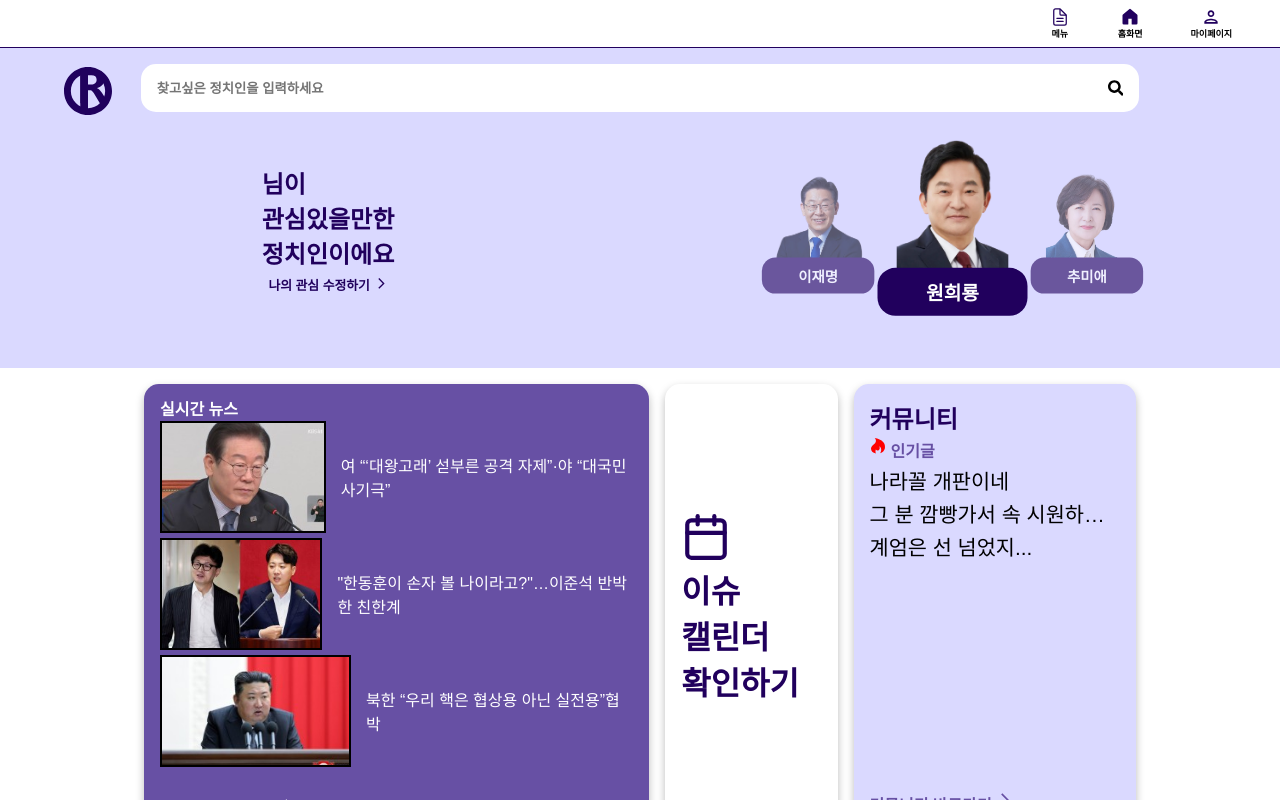
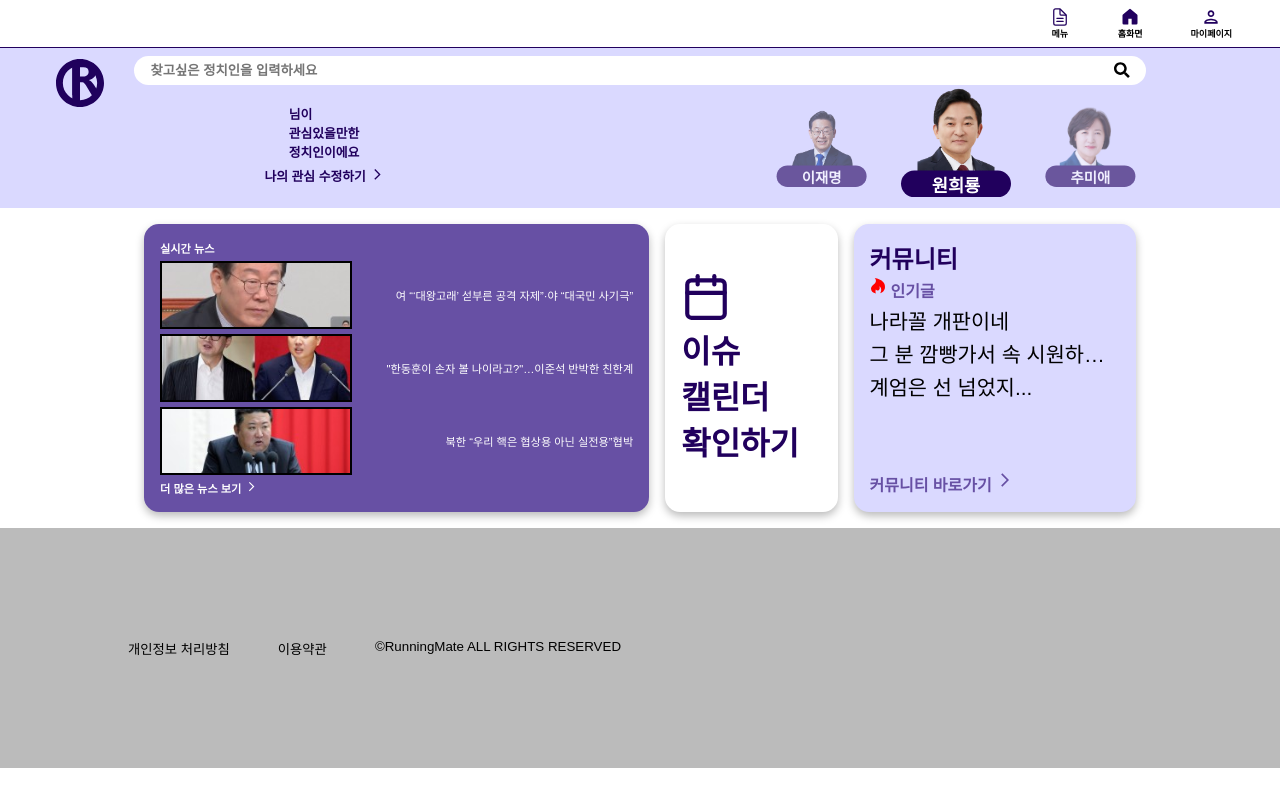
Before and after one commit to election-assistant-devteam/election-assistant, a React (Vite) app: page / in a window 1280 px wide. Built offline with nearby package versions, Linux system fonts and the light colour scheme; a web font is replaced by a local one.

Commit message:
refactor : main 페이지 ui 리팩토링

```diff
--- a/src/components/common/AutoCarousel/AutoCarousel.module.scss
+++ b/src/components/common/AutoCarousel/AutoCarousel.module.scss
@@ -16,13 +16,17 @@
     align-items: center;
 
     &__image {
-      width: 7rem;
-      height: 8rem;
+      width: 8rem;
+      height: 10rem;
       object-fit: contain;
       border-radius: 10px;
       //   box-shadow: 0px 5px 15px rgba(0, 0, 0, 0.3);
 
       z-index: 1;
+      @include desktop {
+        width: 5rem;
+        height: 6rem;
+      }
     }
 
     &__nameTag {
@@ -40,6 +44,11 @@
       display: flex;
       justify-content: center;
       align-items: center;
+
+      @include desktop {
+        width: 100px;
+        height: 1.5rem;
+      }
     }
   }
 }
--- a/src/components/common/AutoCarousel/AutoCarousel.tsx
+++ b/src/components/common/AutoCarousel/AutoCarousel.tsx
@@ -36,7 +36,7 @@ function AutoCarousel() {
             className={styles.contents__imageWrapper}
             key={i}
             animate={{
-              scale: offset === 1 ? 1.2 : 0.9,
+              scale: offset === 1 ? 1.1 : 0.9,
               opacity: offset === 1 ? 1 : 0.6,
               x: (offset - 1) * 134.4,
               zIndex: offset === 1 ? 10 : 5,
--- a/src/pages/main/centerview/HotPoliticianSection.module.scss
+++ b/src/pages/main/centerview/HotPoliticianSection.module.scss
@@ -2,7 +2,7 @@
   width: 100%;
   height: 40%;
   background-color: $color-purple-200;
-  padding: 1rem;
+  padding: 0.5rem;
 
   display: flex;
   flex-direction: column;
@@ -13,7 +13,7 @@
   }
 
   @include desktop {
-    height: 20rem;
+    height: 10rem;
 
     &__header {
       display: block;
@@ -54,6 +54,9 @@
         flex-direction: row;
         justify-content: center;
         align-items: center;
+        @include desktop {
+          font-size: 0.8rem;
+        }
       }
 
       &__edit {
--- a/src/pages/main/centerview/LiveNewsItem.module.scss
+++ b/src/pages/main/centerview/LiveNewsItem.module.scss
@@ -6,9 +6,12 @@
   gap: 15px;
 
   width: 100%;
-  height: 100%;
+  flex: 1;
+  min-height: 0;
+
   @include desktop {
-    height: 7rem;
+    flex: 1;
+    min-height: 0;
   }
 
   &__image {
--- a/src/pages/main/centerview/LiveNewsSection.module.scss
+++ b/src/pages/main/centerview/LiveNewsSection.module.scss
@@ -11,6 +11,8 @@
   display: flex;
   flex-direction: column;
   justify-content: space-between;
+
+  font-size: 0.7rem;
   @include desktop {
     height: 100%;
   }
@@ -33,9 +35,13 @@
     display: flex;
     flex-direction: column;
     align-items: center;
-    justify-content: start;
+    // justify-content: space-between;
 
     gap: 5px;
+
+    @include desktop {
+      flex: 1;
+    }
   }
   &__foot {
     display: flex;
@@ -47,73 +53,3 @@
     color: white;
   }
 }
-
-@include desktop {
-  // .newsContainer {
-  //   width: 35%;
-  //   height: 100%;
-  //   display: flex;
-  //   flex-direction: column;
-  //   justify-content: space-between;
-
-  //   padding: 1rem;
-  //   gap: 5px;
-
-  //   background-color: $color-purple-400;
-  //   border-radius: 15px;
-  //   box-shadow: 0px 4px 8px $color-gray-200;
-
-  //   &__head {
-  //     display: flex;
-  //     flex-direction: row;
-  //     align-items: center;
-  //     justify-content: start;
-
-  //     color: white;
-  //   }
-  //   &__body {
-  //     display: flex;
-  //     flex-direction: row;
-  //     align-items: center;
-
-  //     gap: 5px;
-
-  //     cursor: pointer;
-  //     &__image {
-  //       width: 40%;
-  //       min-width: 6rem;
-
-  //       border-style: solid;
-  //       border-color: black;
-  //       border-width: 2px;
-  //     }
-  //     &__newsTitle {
-  //       font-size: clamp(0px, 2vw, 15px);
-  //       display: -webkit-box;
-  //       -webkit-line-clamp: 3; /* 최대 2줄까지 표시 */
-  //       -webkit-box-orient: vertical;
-  //       overflow: hidden;
-  //       text-overflow: ellipsis;
-  //     }
-  //   }
-  //   &__foot {
-  //     display: flex;
-  //     flex-direction: row;
-  //     justify-content: start;
-  //     align-items: center;
-
-  //     font-size: 0.8rem;
-  //     color: white;
-
-  //     cursor: pointer;
-  //     &__text {
-  //       display: flex;
-  //       align-items: center;
-  //     }
-  //     &__icon {
-  //       display: flex;
-  //       align-items: center;
-  //     }
-  //   }
-  // }
-}
--- a/src/pages/main/centerview/styles/centerview.module.scss
+++ b/src/pages/main/centerview/styles/centerview.module.scss
@@ -57,7 +57,7 @@
       &__dataSection {
         width: 80%;
         // height: 60%;
-        height: 30rem;
+        height: 20rem;
         display: flex;
         flex-direction: row;
         justify-content: space-between;
--- a/src/pages/main/index.tsx
+++ b/src/pages/main/index.tsx
@@ -1,7 +1,7 @@
 import React, { useEffect, useMemo, useState } from "react";
 import styles from "./styles/main.module.scss";
 import MenuView from "./menuview/index";
-import CenterView from "./centerview/index";
+import CenterView from "./centerview/CenterView";
 import PersonalView from "./personalview/index";
 import { AnimatePresence, motion } from "framer-motion";
 import { useRecoilValue, useSetRecoilState, useRecoilState } from "recoil";
```
Also changed, not shown: src/pages/main/centerview/CenterView.tsx (renamed from src/pages/main/centerview/index.tsx).
